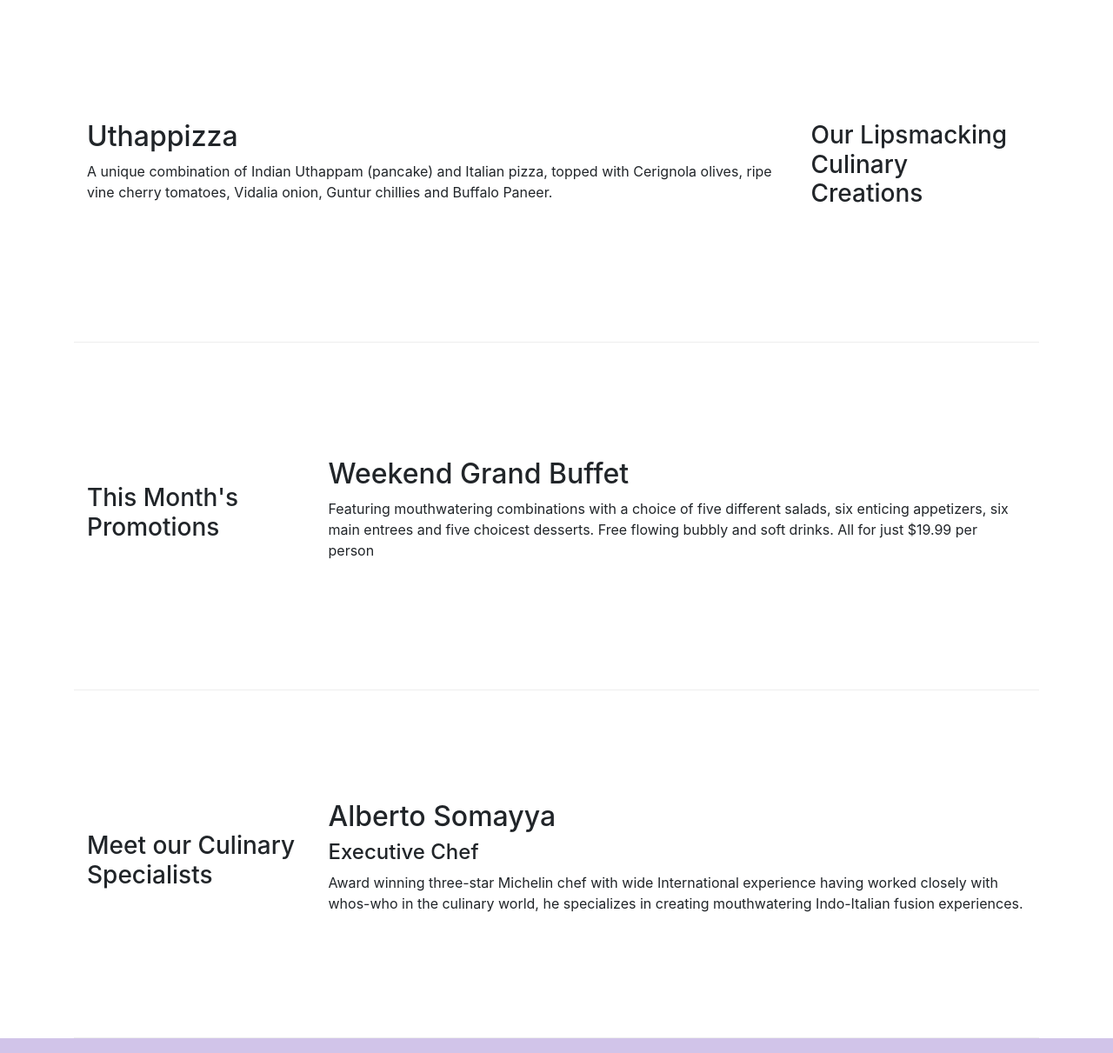
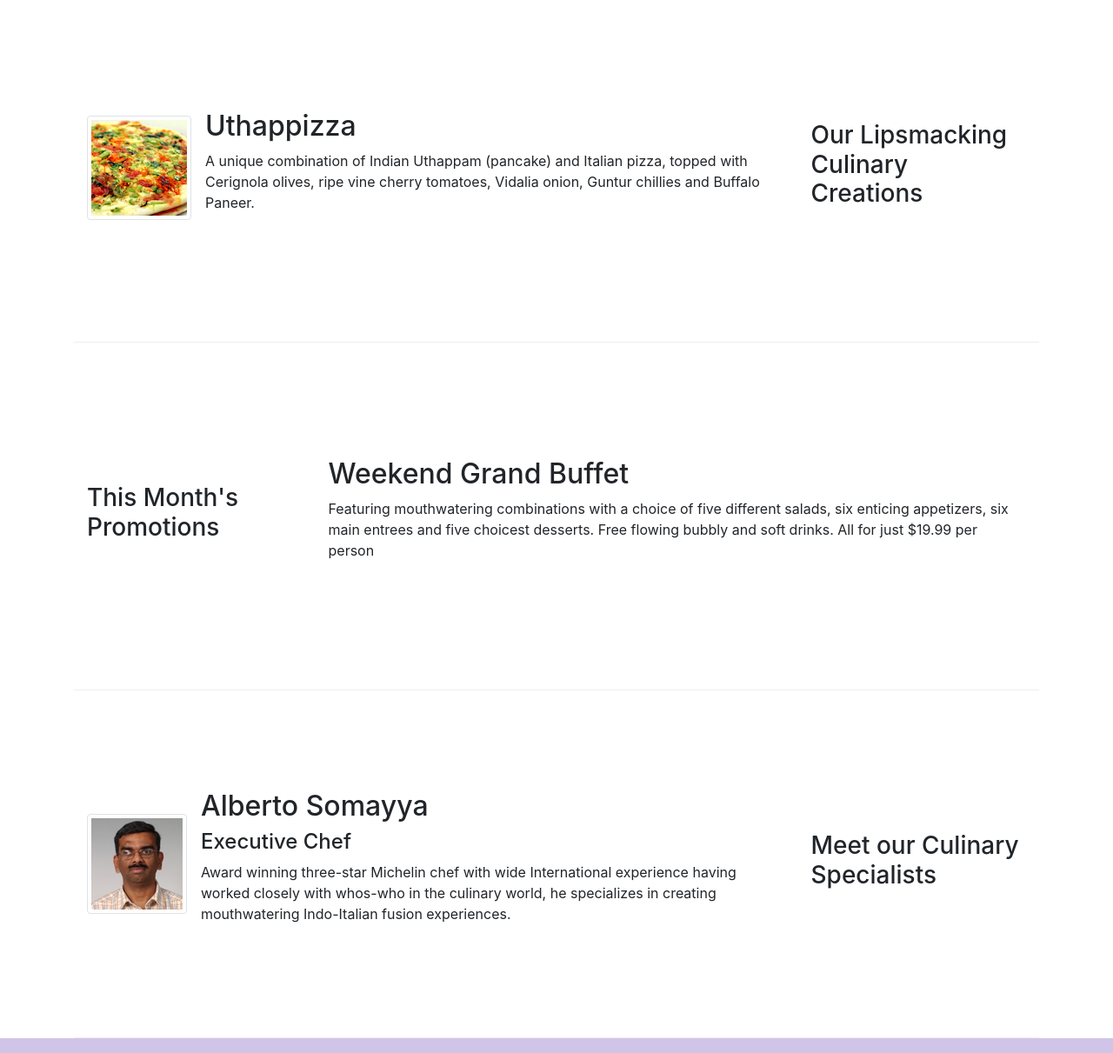
Before and after one commit to Anass-ABEA/bootstrap, a website: page index.html in a window 1280 px wide. Shown: the part 340-1551 px from the top of the page at 87% size. Drawn offline with nearby package versions, Linux system fonts and the light colour scheme.

Commit message:
images and media

```diff
--- a/index.html
+++ b/index.html
@@ -21,7 +21,7 @@
       <button class="navbar-toggler" type="button" data-toggle="collapse" data-target="#Navbar">
         <span class="navbar-toggler-icon"></span>
       </button>
-      <a class="navbar-brand mr-auto" href="#">BRAND</a>
+      <a class="navbar-brand mr-auto" href="#"><img src="img/logo.png" height="30" width="41" alt=""></a>
       <div class="collapse navbar-collapse" id="Navbar">
         <ul class="navbar-nav mr-auto">
           <li class="nav-item active"> <a class="nav-link" href="#"> <span class="fa fa-home fa-lg"></span> Home</a> </li>
@@ -51,8 +51,13 @@
                 <h3>Our Lipsmacking Culinary Creations</h3>
             </div>
             <div class ="col col-sm order-sm-first col-md">
-                <h2>Uthappizza</h2>
-                <p>A unique combination of Indian Uthappam (pancake) and Italian pizza, topped with Cerignola olives, ripe vine cherry tomatoes, Vidalia onion, Guntur chillies and Buffalo Paneer.</p>
+              <div class="media">
+                <img class="d-flex mr-3 img-thumbnail align-self-center" src="img/uthappizza.png" alt="uthappizza">
+                <div class="media-body">
+                  <h2 class="mt-0">Uthappizza</h2>
+                  <p class="d-none d-sm-block">A unique combination of Indian Uthappam (pancake) and Italian pizza, topped with Cerignola olives, ripe vine cherry tomatoes, Vidalia onion, Guntur chillies and Buffalo Paneer.</p>
+                </div>
+              </div>
             </div>
         </div>
 
@@ -71,10 +76,16 @@
             <div class="col-12 col-sm-4 col-md-3">
                 <h3>Meet our Culinary Specialists</h3>
             </div>
-            <div class ="col col-sm col-md">
-                <h2>Alberto Somayya</h2>
-                <h4>Executive Chef</h4>
-                <p>Award winning three-star Michelin chef with wide International experience having worked closely with whos-who in the culinary world, he specializes in creating mouthwatering Indo-Italian fusion experiences. </p>
+            <div class ="col col-sm col-md order-sm-first col-md">
+              <div class="media">
+                <img class="d-flex mr-3 align-self-center img-thumbnail" src="img/alberto.png" alt="alberto">
+                <div class="media-body">
+                  <h2 class="mt-0">Alberto Somayya</h2>
+                  <h4>Executive Chef</h4>
+                  <p class="d-none d-sm-block">Award winning three-star Michelin chef with wide International experience having worked closely with whos-who in the culinary world, he specializes in creating mouthwatering Indo-Italian fusion experiences. </p>
+                </div>
+              </div>
+
             </div>
         </div>
     </div>
```
Also changed, not shown: aboutus.html (+3 -2 lines), contactus.html (+1 -1 lines), img/alberto.png (added), img/buffet.png (added), img/logo.png (added), img/uthappizza.png (added), 1 other file.
